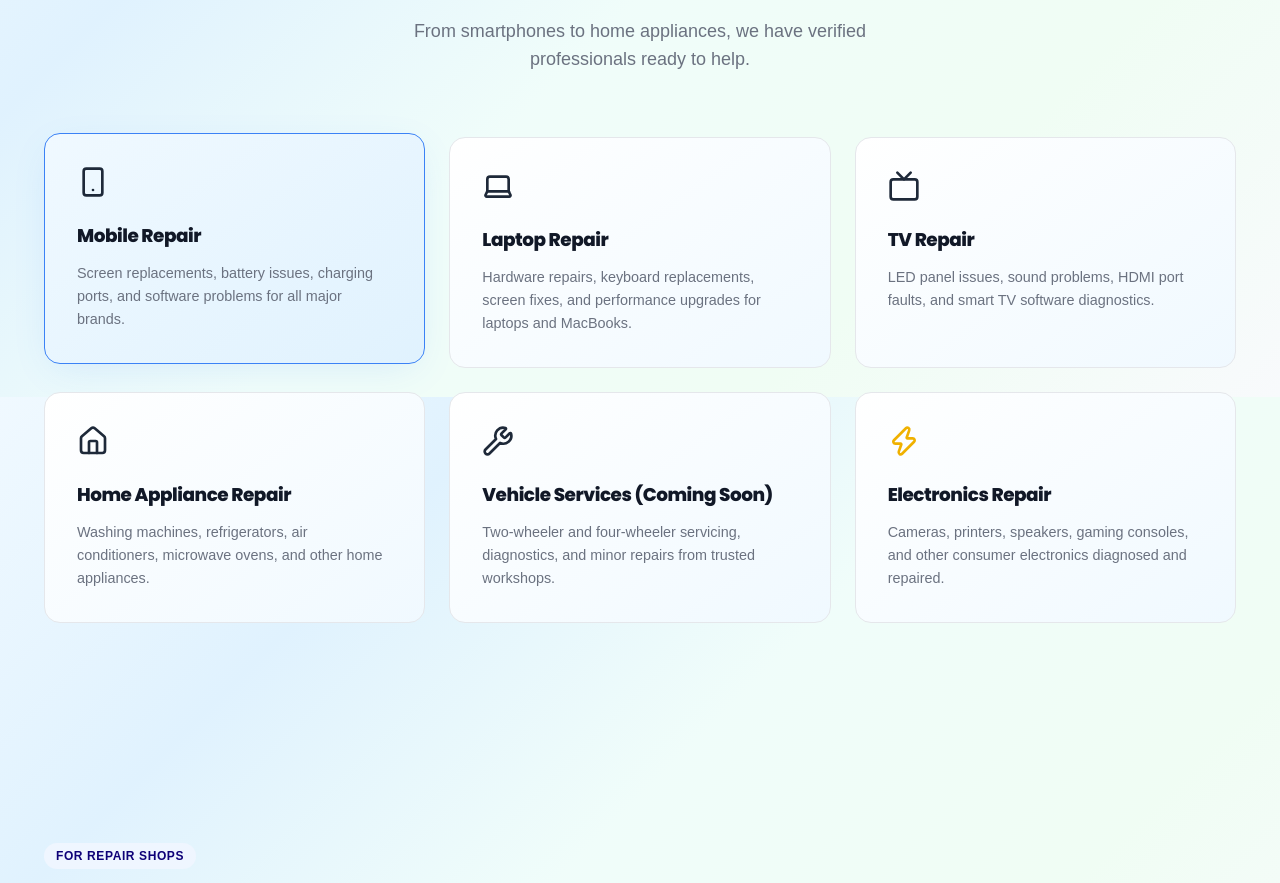
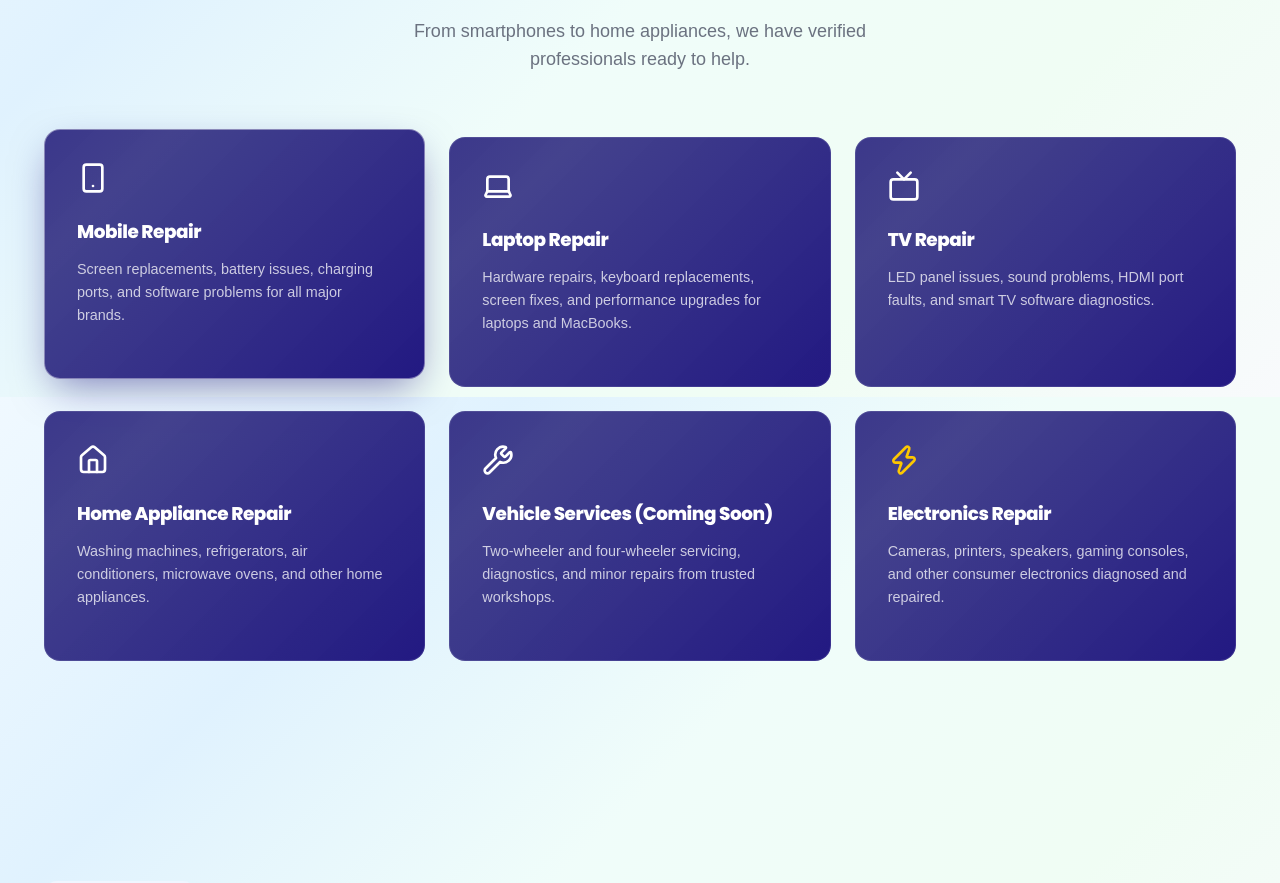
Before and after one commit to Saneajayy/rparwebb, a React (Vite) app: page / in a window 1280 px wide. Shown: the part 2003-2886 px from the top of the page. Built offline with nearby package versions, Linux system fonts and the light colour scheme; a web font is replaced by a local one.

Commit message:
UI: style Services cards with dark animated navbar gradient, enforce exact unform grid rows, and adjust contrasting text colors

```diff
--- a/src/index.css
+++ b/src/index.css
@@ -989,28 +989,33 @@ main {
 .services-grid {
   display: grid;
   grid-template-columns: repeat(3, 1fr);
-  grid-auto-rows: 1fr;
+  grid-template-rows: 1fr 1fr;
   gap: 24px;
 }
 
 .service-card {
-  background: linear-gradient(145deg, #ffffff 0%, #f0f9ff 100%);
+  background: linear-gradient(-45deg,
+    rgba(14, 1, 120, 0.95) 0%,
+    rgba(49, 46, 129, 0.9) 50%,
+    rgba(14, 1, 120, 0.95) 100%
+  );
+  background-size: 200% 200%;
+  animation: navGradient 15s ease infinite;
   display: flex;
   flex-direction: column;
   height: 100%;
-  border: 1px solid var(--color-border);
+  border: 1px solid rgba(255, 255, 255, 0.1);
   border-radius: var(--border-radius-md);
   padding: 32px;
-  transition: all 0.3s ease;
-  min-height: 220px;
+  transition: all 0.4s cubic-bezier(0.16, 1, 0.3, 1);
+  min-height: 250px;
 }
 
 .service-card:hover,
 .service-card.active-card {
-  border-color: #3b82f6;
-  background: linear-gradient(145deg, #f0f9ff 0%, #e0f2fe 100%);
-  box-shadow: 0 10px 40px -10px rgba(59, 130, 246, 0.15);
-  transform: translateY(-4px);
+  border-color: rgba(255, 255, 255, 0.4);
+  box-shadow: 0 15px 40px -10px rgba(14, 1, 120, 0.5);
+  transform: translateY(-8px);
 }
 
 .service-icon-wrapper {
@@ -1022,12 +1027,12 @@ main {
   font-size: 1.15rem;
   font-weight: 700;
   margin-bottom: 12px;
-  color: var(--color-text);
+  color: #ffffff;
 }
 
 .service-desc {
   font-size: 0.9rem;
-  color: var(--color-text-muted);
+  color: rgba(255, 255, 255, 0.75);
   line-height: 1.6;
 }
 
--- a/src/pages/Services.jsx
+++ b/src/pages/Services.jsx
@@ -3,32 +3,32 @@ import * as Icons from 'lucide-react';
 const Services = () => {
   const services = [
     {
-      icon: <Icons.Smartphone size={32} className="text-gray-800" />,
+      icon: <Icons.Smartphone size={32} className="text-white" />,
       title: 'Mobile Repair',
       desc: 'Screen replacements, battery issues, charging ports, and software problems for all major brands.',
     },
     {
-      icon: <Icons.Laptop size={32} className="text-gray-800" />,
+      icon: <Icons.Laptop size={32} className="text-white" />,
       title: 'Laptop Repair',
       desc: 'Hardware repairs, keyboard replacements, screen fixes, and performance upgrades for laptops and MacBooks.',
     },
     {
-      icon: <Icons.Tv size={32} className="text-gray-800" />,
+      icon: <Icons.Tv size={32} className="text-white" />,
       title: 'TV Repair',
       desc: 'LED panel issues, sound problems, HDMI port faults, and smart TV software diagnostics.',
     },
     {
-      icon: <Icons.Home size={32} className="text-gray-800" />,
+      icon: <Icons.Home size={32} className="text-white" />,
       title: 'Home Appliance Repair',
       desc: 'Washing machines, refrigerators, air conditioners, microwave ovens, and other home appliances.',
     },
     {
-      icon: <Icons.Wrench size={32} className="text-gray-800" />,
+      icon: <Icons.Wrench size={32} className="text-white" />,
       title: 'Vehicle Services (Coming Soon)',
       desc: 'Two-wheeler and four-wheeler servicing, diagnostics, and minor repairs from trusted workshops.',
     },
     {
-      icon: <Icons.Zap size={32} className="text-yellow-500" />,
+      icon: <Icons.Zap size={32} className="text-yellow-400" />,
       title: 'Electronics Repair',
       desc: 'Cameras, printers, speakers, gaming consoles, and other consumer electronics diagnosed and repaired.',
     }
```
